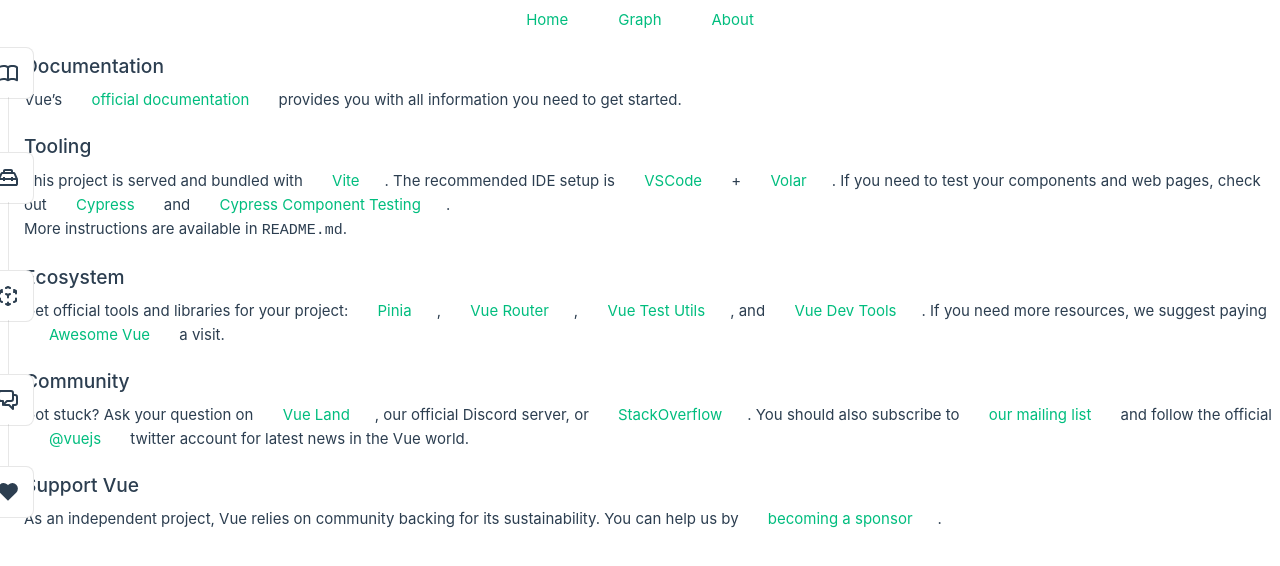
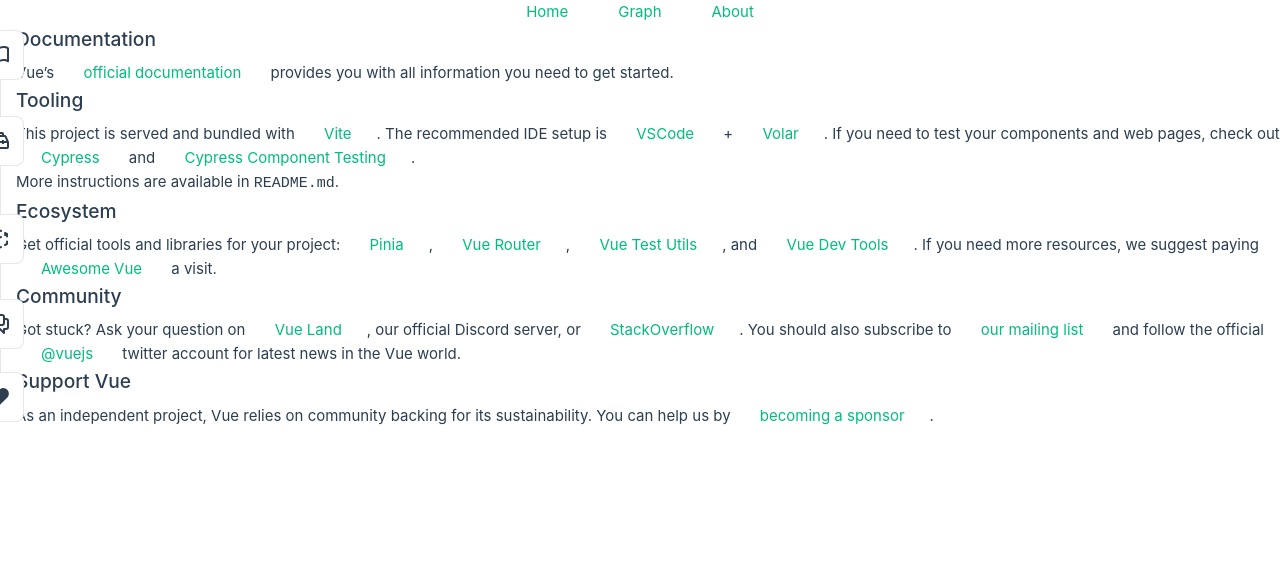
Before and after one commit to warrenstapleton/forbryan, a Vue app: page / in a window 1280 px wide. Shown: the top 566 px of the page. Built offline with nearby package versions, Linux system fonts and the light colour scheme.

Commit message:
Bring in vuetify

```diff
--- a/package.json
+++ b/package.json
@@ -15,7 +15,8 @@
     "@maxgraph/core": "^0.4.0",
     "pinia": "^2.1.6",
     "vue": "^3.3.4",
-    "vue-router": "^4.2.4"
+    "vue-router": "^4.2.4",
+    "vuetify": "^3.3.21"
   },
   "devDependencies": {
     "@rushstack/eslint-patch": "^1.3.3",
--- a/src/main.ts
+++ b/src/main.ts
@@ -7,9 +7,28 @@
 import App from './App.vue'
 import router from './router'
 
+import 'vuetify/styles'
+import { createVuetify } from 'vuetify'
+import { aliases, mdi } from 'vuetify/iconsets/mdi'
+import * as components from 'vuetify/components'
+import * as directives from 'vuetify/directives'
+
+const vuetify = createVuetify({
+    components,
+    directives,
+    icons: {
+        defaultSet: 'mdi',
+            aliases,
+            sets: {
+            mdi,
+        },
+    },
+})
+
 const app = createApp(App)
 
 app.use(createPinia())
+app.use(vuetify)
 app.use(router)
 
 app.mount('#app')
```
Also changed, not shown: 1 other file (tests, documents, lock files or other folders).
